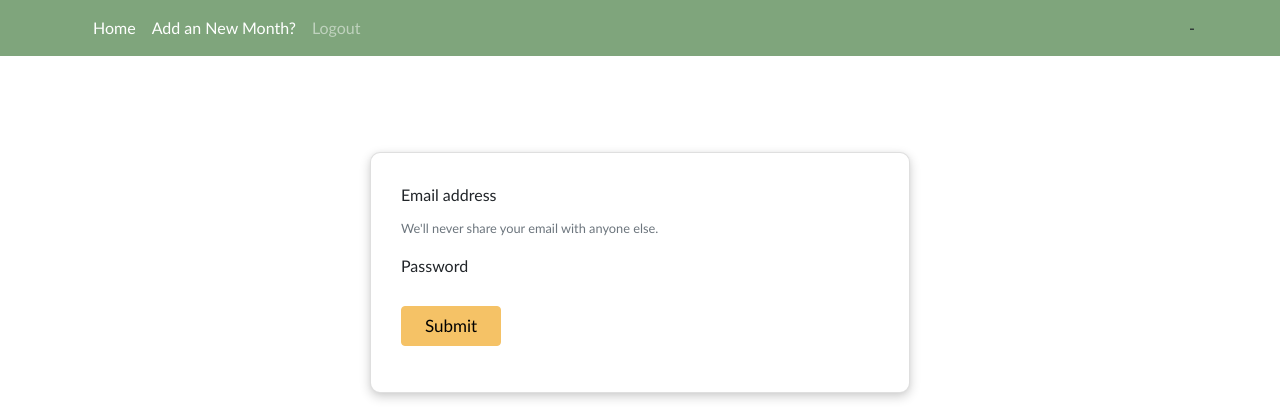
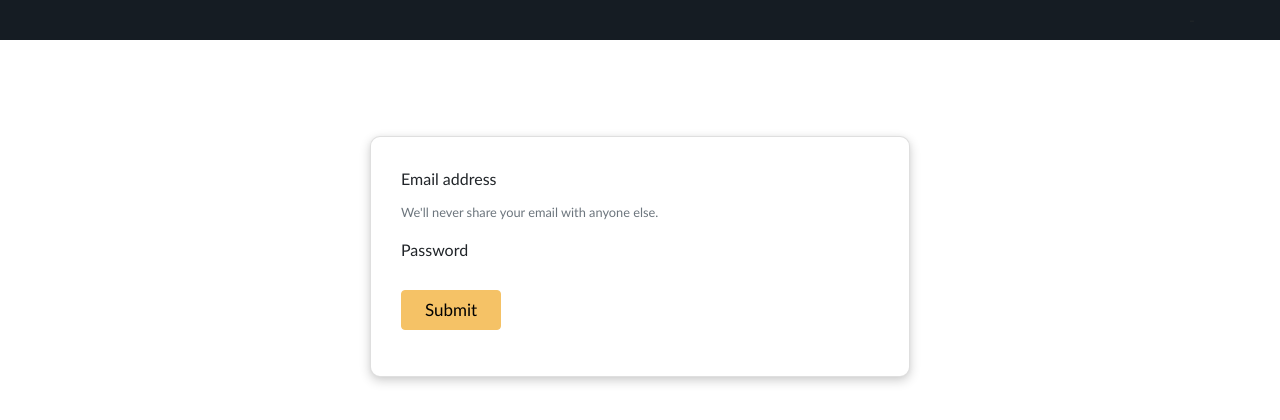
Before and after one commit to abidgulshahid/gym-management, a Django app: page /login/ in a window 1280 px wide. Shown: the top 420 px of the page. Run offline with Django 4.2, Linux system fonts and the light colour scheme.

Commit message:
color change

```diff
--- a/gym_users/templates/gym_users/_partial/_navbar.html
+++ b/gym_users/templates/gym_users/_partial/_navbar.html
@@ -1,6 +1,6 @@
 <style>
     .navbar {
-    background-color:#7fa57c !important;
+    background-color:hsl(210, 25%, 11%) !important;
     }
 </style>
 
@@ -9,9 +9,6 @@
                 <button class="navbar-toggler" type="button" data-bs-toggle="collapse" data-bs-target="#navbarSupportedContent" aria-controls="navbarSupportedContent" aria-expanded="false" aria-label="Toggle navigation"><span class="navbar-toggler-icon"></span></button>
                <div class="collapse navbar-collapse float-left" id="navbarSupportedContent">
                     <ul class="navbar-nav ms-auto mb-2 mb-lg-0 ">
-                        <li class="nav-item"><a class="nav-link active" aria-current="page" href="#!">Home</a></li>
-                        <li class="nav-item"><a class="nav-link active" aria-current="page" onclick="show_monthly_budget()">Add an New Month?</a></li>
-                        <li class="nav-item"><a class="nav-link" href="">Logout</a></li>
 
                     </ul>
                 </div> -
--- a/gym_users/templates/gym_users/login.html
+++ b/gym_users/templates/gym_users/login.html
@@ -1,5 +1,11 @@
 {% extends "gym_users/base.html" %}
 {% load static %}
+<style>
+    button {
+
+    background-color:hsl(210, 25%, 11%);
+    }
+</style>
 {% block content %}
 
         <section class="py-5">
```
